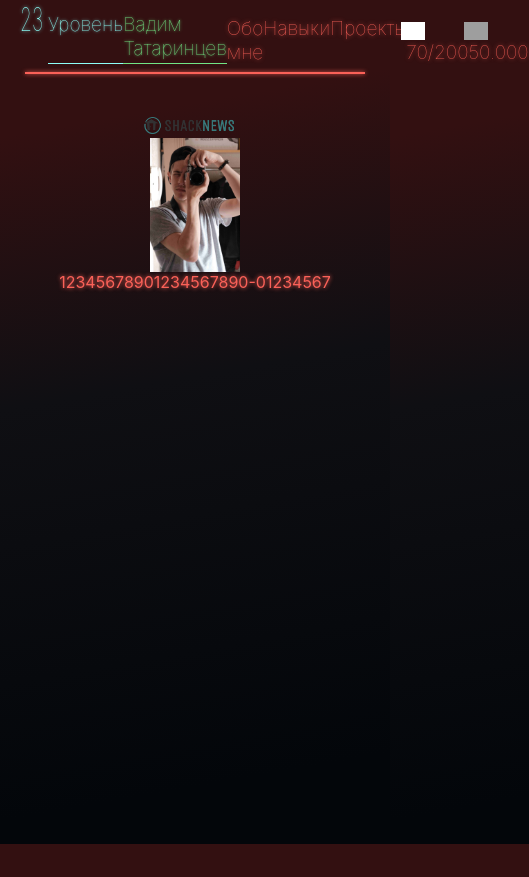
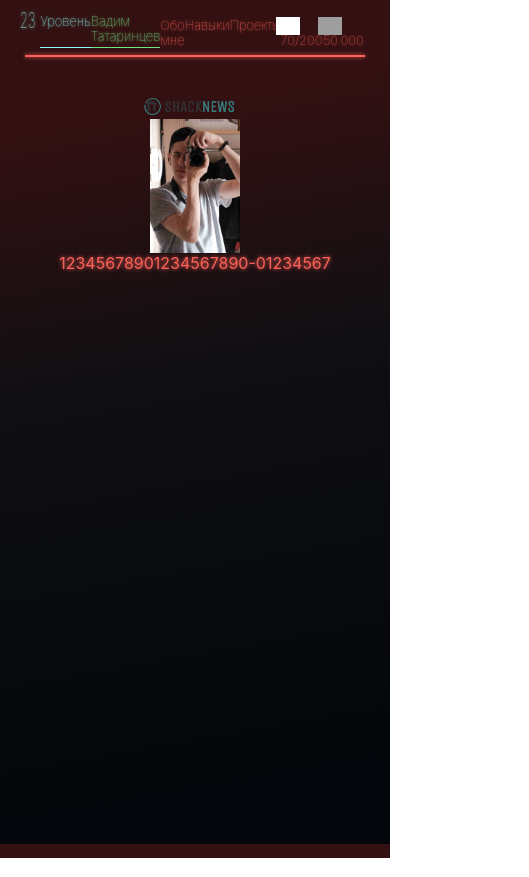
Before and after one commit to VadosLight/Cyberpunk-resume, a React (Create React App) app: page / in a window 390 px wide. Shown: the whole page, 529 px wide, since content can reach past the window. Built offline with nearby package versions, Linux system fonts and the light colour scheme; grey boxes are pictures that could not be loaded.

Commit message:
adaptive header and about

```diff
--- a/src/Menu/Header.css
+++ b/src/Menu/Header.css
@@ -2,13 +2,12 @@
   padding: 12px 25px 5px;
 }
 
-@media all and (max-width: 40em) {
-  .header__top-elements{
-    font-size: 1em;
+@media screen and (max-width: 700px) {
+  .header{
+    font-size: 1.5ex;
     /*  */
   }
 }
-
 
 .header__icon {
   color: red;
@@ -23,7 +22,7 @@
 }
 
 .header__top-elements {
-  font-size: 120%;
+  font-size: 1.8ex;
   /*  */
   font-weight: lighter;
 
--- a/src/pages/About.css
+++ b/src/pages/About.css
@@ -7,7 +7,7 @@
   flex-grow: 1;
 }
 
-@media screen and (max-width: 500px){
+@media screen and (max-width: 700px){
     .about{
         flex-direction: column;
     }
```
